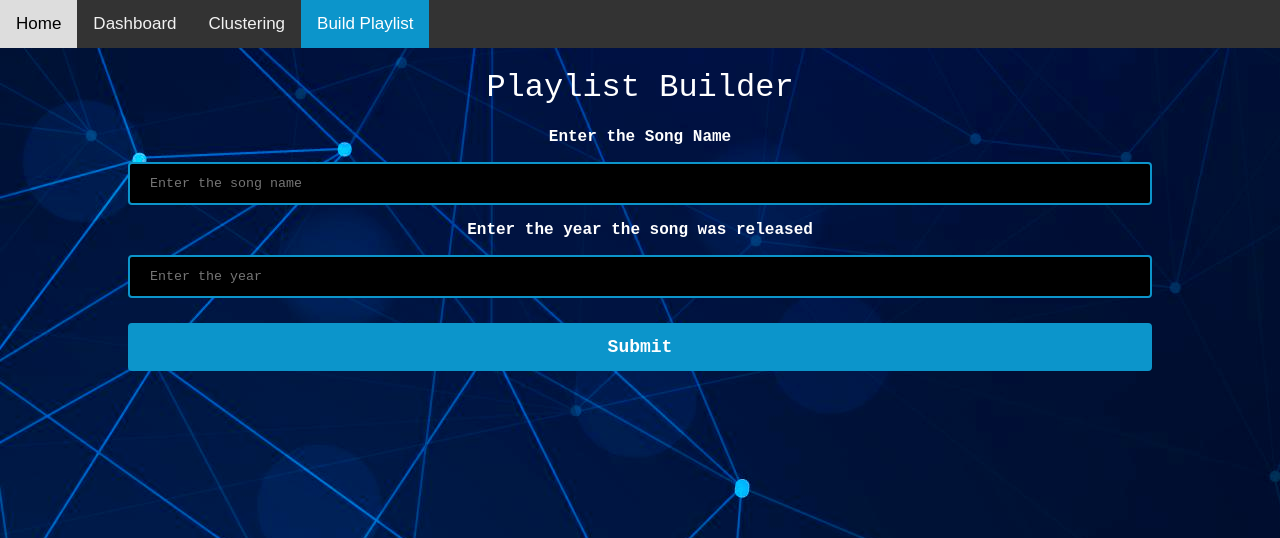
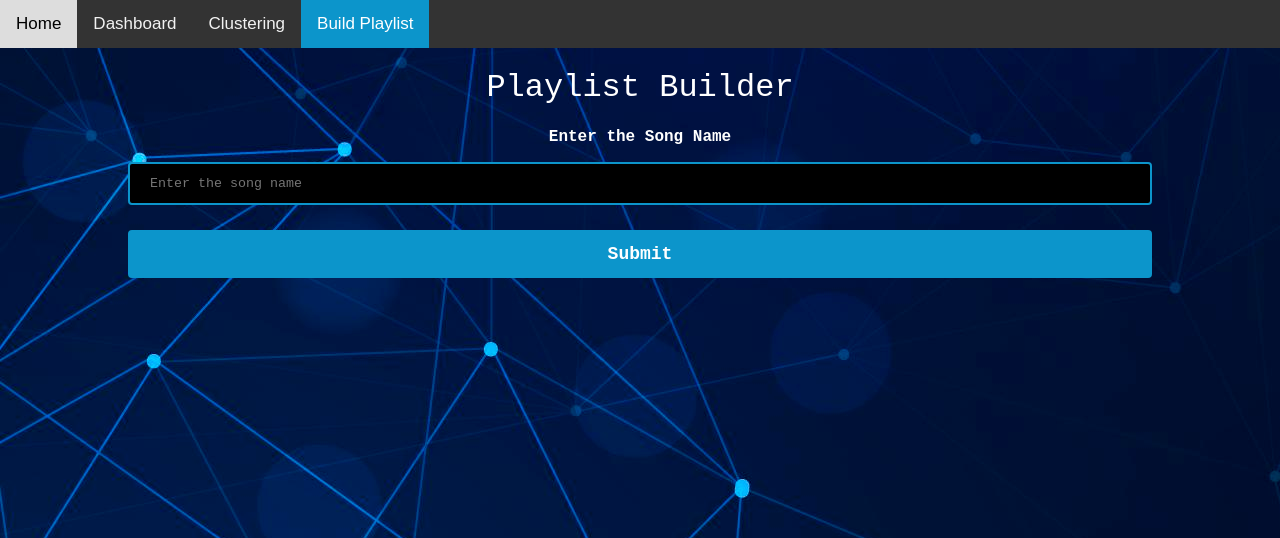
Before and after one commit to sumukh-vasisht/usml5230-project, a Flask app: page /build_playlist in a window 1280 px wide. Shown: the top 538 px of the page. Run offline with Flask 2, Linux system fonts and the light colour scheme; parts of the project's set-up code (start-up, migrations or seed data) failed here and were passed over.

Commit message:
Remove year

```diff
--- a/app.py
+++ b/app.py
@@ -247,7 +247,8 @@
     if request.method == "POST":
 
         track_name = request.form['song_name'].lower()
-        year = int(request.form['year'])
+        # year = int(request.form['year'])
+        year = 2021
 
         track_list.append({'name': track_name, 'year': year})
         recommended_tracks = recommend_tracks(track_list, data)
--- a/templates/build_playlist.html
+++ b/templates/build_playlist.html
@@ -49,8 +49,8 @@
     <form action="/build_playlist" id="takeInput" method="POST">
         <p class="formLabel">Enter the Song Name</p>
         <input type="text" id="song_name" name="song_name" placeholder="Enter the song name">
-        <p class="formLabel">Enter the year the song was released</p>
-        <input type="text" id="year" name="year" placeholder="Enter the year">
+        <!-- <p class="formLabel">Enter the year the song was released</p>
+        <input type="text" id="year" name="year" placeholder="Enter the year"> -->
         <input type="submit">
     </form>
 
```
Also changed, not shown: 1 other file.
